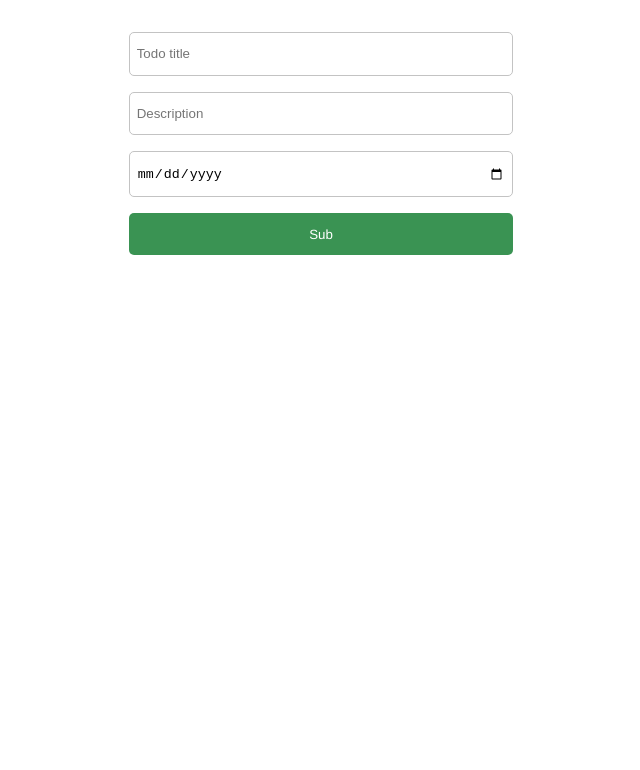
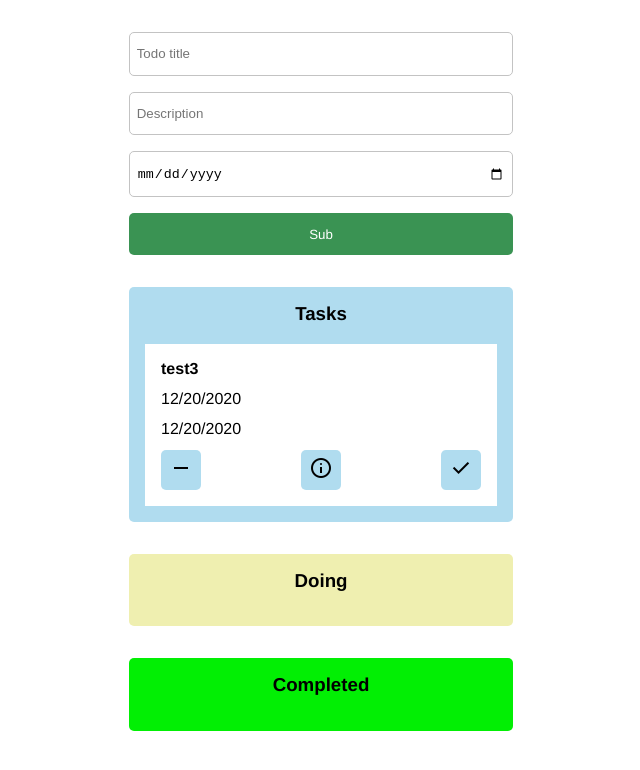
Before and after one commit to atefehbakhshi/Atefeh_hw13_maktab85, a plain HTML site: page Q1/index.html in a window 1280 px wide. Shown: the whole page, without its empty margins (319-959 px from the left). Drawn offline with nearby package versions, Linux system fonts and the light colour scheme; files whose address does not match are found by name.

Commit message:
feat: bord ui

```diff
--- a/Q1/index.html
+++ b/Q1/index.html
@@ -1,22 +1,56 @@
 <!DOCTYPE html>
 <html lang="en">
   <head>
-    <meta charset="UTF-8">
-    <meta http-equiv="X-UA-Compatible" content="IE=edge">
-    <meta name="viewport" content="width=device-width, initial-scale=1.0">
-    <link rel="stylesheet" href="style.css">
+    <meta charset="UTF-8" />
+    <meta http-equiv="X-UA-Compatible" content="IE=edge" />
+    <meta name="viewport" content="width=device-width, initial-scale=1.0" />
+    <link
+      rel="stylesheet"
+      href="https://fonts.googleapis.com/css2?family=Material+Symbols+Outlined:opsz,wght,FILL,GRAD@48,400,0,0"
+    />
+    <link rel="stylesheet" href="style.css" />
     <title>Q2</title>
   </head>
   <body>
     <div class="container">
       <form action="">
-            <input type="text" placeholder="Todo title">
-            <input type="text" placeholder="Description">
-            <input type="date">
+        <input type="text" placeholder="Todo title" />
+        <input type="text" placeholder="Description" />
+        <input type="date" />
         <button type="submit">Sub</button>
       </form>
-        <div class="bord">
-
+      <div id="bords">
+        <div class="bord" id="task">
+          <h3>Tasks</h3>
+          <div class="task-container" id="tasks-container">
+            <!--  -->
+            <div class="user-task">
+              <h4>test3</h4>
+              <p class="start-date">12/20/2020</p>
+              <p class="end-date">12/20/2020</p>
+              <div class="action-buttons">
+                <button>
+                  <span class="material-symbols-outlined"> remove </span>
+                </button>
+                <button>
+                  <span class="material-symbols-outlined"> info </span>
+                </button>
+                <button>
+                  <span class="material-symbols-outlined"> done </span>
+                </button>
+              </div>
+            </div>
+            <!--  -->
+          </div>
+        </div>
+        <div class="bord" id="doing">
+          <h3>Doing</h3>
+          <div class="task-container" id="doing-tasks-container"></div>
+        </div>
+        <div class="bord" id="done">
+          <h3>Completed</h3>
+          <div class="task-container" id="done-tasks-container"></div>
+        </div>
       </div>
     </div>
     <script src="script.js"></script>
--- a/Q1/style.css
+++ b/Q1/style.css
@@ -19,20 +19,74 @@ form {
 input {
   padding: 1em 0.5em;
   border-radius: 5px;
-  border: 1px solid rgb(195, 195, 195);
+  border: 1px solid #c3c3c3;
   outline: none;
 }
 button[type="submit"] {
   padding: 1em 0.5em;
   border-radius: 5px;
   border: none;
-  color: rgb(255, 255, 255);
-  background-color: rgb(58 147 83);
+  color: #ffffff;
+  background-color: #3a9353;
   font-family: inherit;
   cursor: pointer;
 }
 button[type="submit"]:hover {
   background-color: transparent;
-  border: 2px solid rgb(58 147 83);
-  color: black;
+  border: 2px solid #3a9353;
+  color: #000000;
 }
+#bords{
+    display: flex;
+    flex-direction: column;
+    gap: 2em 1em;
+    max-width: 24em;
+    margin: 2em auto;
+}
+.bord{
+
+    padding: 1em;
+    border-radius: 5px;
+}
+.bord h3{
+    text-align: center;
+    margin-bottom: 1em;
+}
+#task{
+    background-color: #b0dcef;
+}
+.task-container{
+    display: flex;
+    flex-direction: column;
+    gap: 1em;
+}
+#doing{
+    background-color: #efefb0;
+}
+#done{
+    background-color: #02ef04;
+}
+.user-task{
+    display: flex;
+    flex-direction: column;
+    gap: 0.75em;
+    background-color: #fff;
+    padding: 1em;
+}
+.action-buttons{
+    display: flex;
+    justify-content: space-between;
+}
+.action-buttons button{
+    width: 3em;
+    height: 3em;
+    padding: 0.5em;
+    border: none;
+    border-radius: 5px;
+    background-color: #b0dcef;
+    cursor: pointer;
+}
+.action-buttons button:hover{
+    background-color: #4a88a3;
+    color: white;
+}
```
Lines whose indentation alone changed are shown as unchanged.
